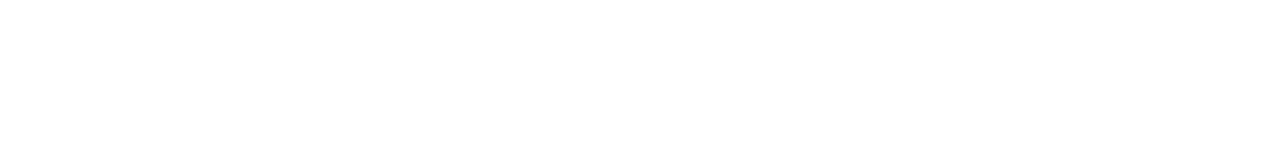
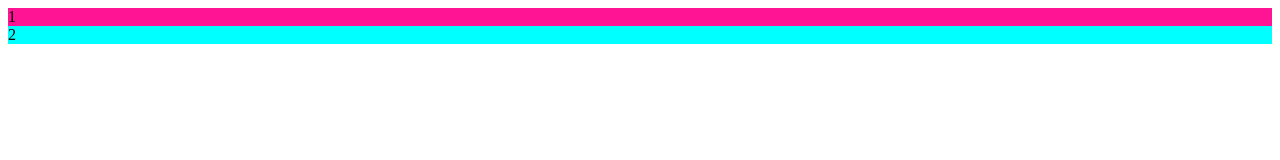
Before and after one commit to wanderson-soarresss/html-css1.2, a plain HTML site: page index7.html in a window 1280 px wide. Drawn offline with Linux system fonts and the light colour scheme.

Commit message:
Update index7.html

```diff
--- a/index7.html
+++ b/index7.html
@@ -4,9 +4,20 @@
     <meta charset="UTF-8">
     <meta name="viewport" content="width=device-width, initial-scale=1.0">
     <title>Document</title>
+
+    <style>
+        .section-one{
+            background: deeppink;
+        }
+
+        .section-two{
+            background: cyan;
+        }
+
+    </style>
 </head>
 <body>
-    <section class="section-one"></section>
-    <section class="section-two"></section>
+    <section class="section-one">1</section>
+    <section class="section-two">2</section>
 </body>
 </html>
```
